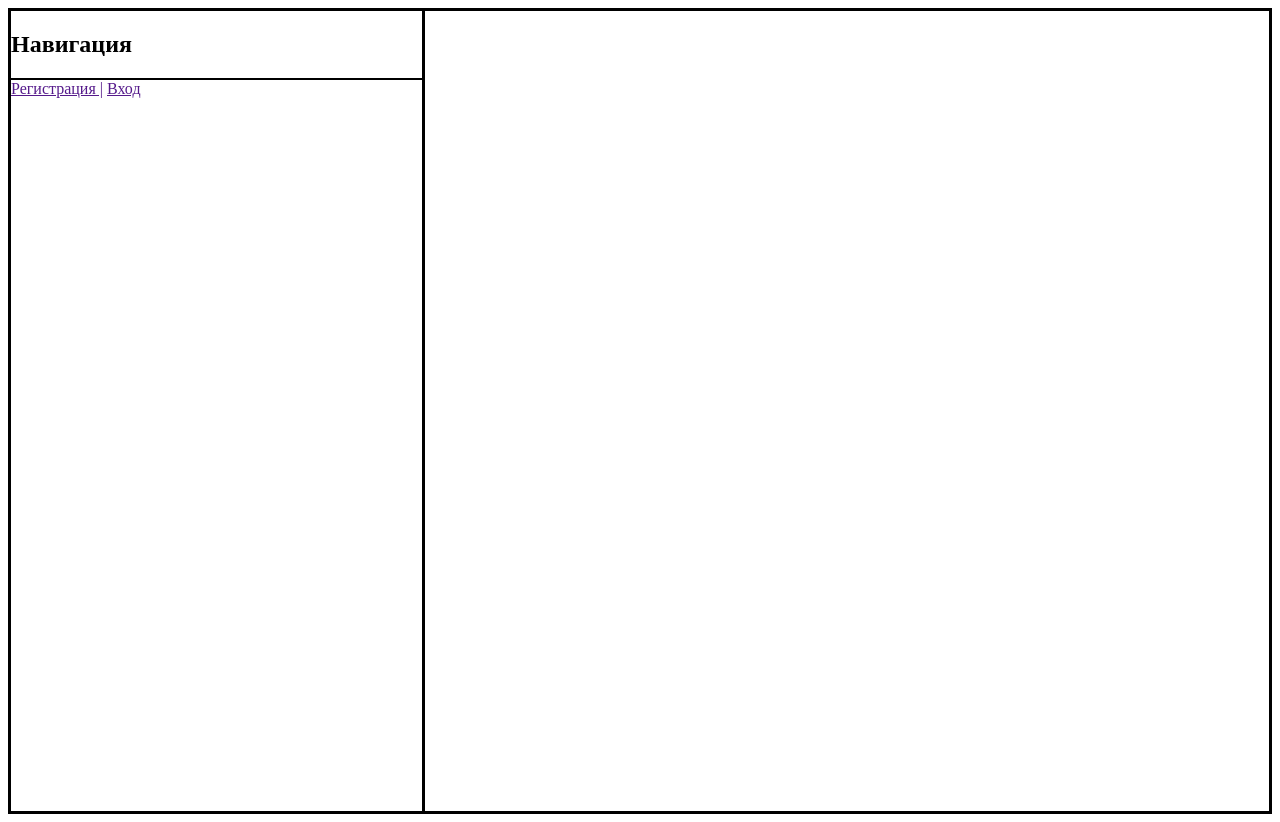
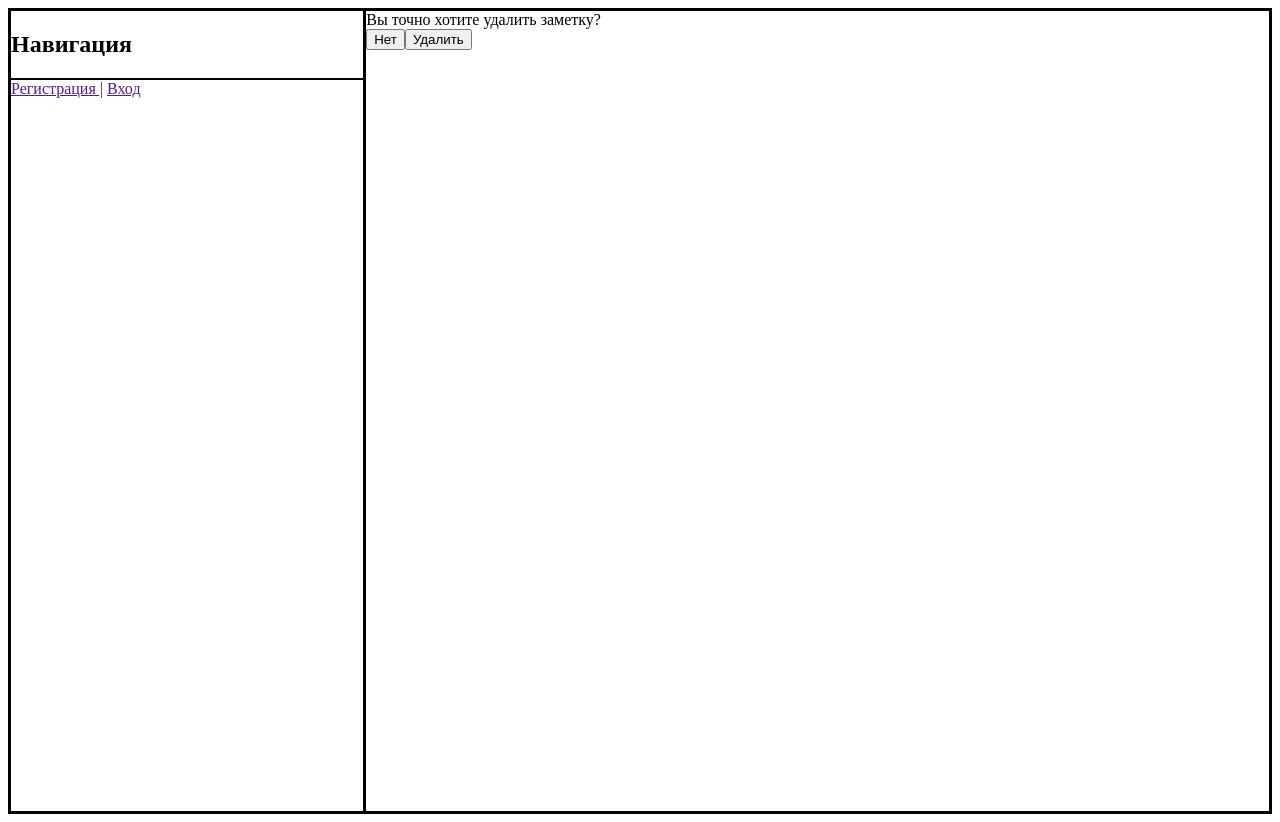
Before and after one commit to dexe91/todosite, a Django app: template todosite/templates/todosite/confirm_delete.html in a window 1280 px wide. Run offline with Django 5.2, Linux system fonts and the light colour scheme; the template is opened without the code that fills it, so the values that code supplies are empty.

Commit message:
Добавил кнопки удаления и изменения заметок, добавил дин. url для этого, но еще не сделал логику

```diff
--- a/todosite/templates/todosite/confirm_delete.html
+++ b/todosite/templates/todosite/confirm_delete.html
@@ -1 +1,12 @@
 {% extends "todosite/base.html" %}
+{% block content  %}
+  <div>
+    <form>
+      <label for="submit_button">Вы точно хотите удалить заметку?</label>
+      <div style="display: flex;">
+        <button type="exit_button">Нет</button>
+        <button type="submit_button">Удалить</button>
+      </div>
+    </form>
+  </div>
+{% endblock %}
--- a/todosite/urls.py
+++ b/todosite/urls.py
@@ -5,4 +5,6 @@ urlpatterns = [
     path("", views.index, name="index"),
     path("create_note/", views.create_note, name="create_note"),
     path("note/<int:note_id>/toggle/", views.toggle_note, name="toggle_note"),
+    path("note/<int:note_id>/edit/", views.edit_note, name="edit_note"),
+    path("note/<int:note_id>/delete/", views.delete_note, name="delete_note"),
 ]
```
Also changed, not shown: todosite/templates/todosite/includes/note_card.html (+4 -4 lines), todosite/views.py (+8 -0 lines).
